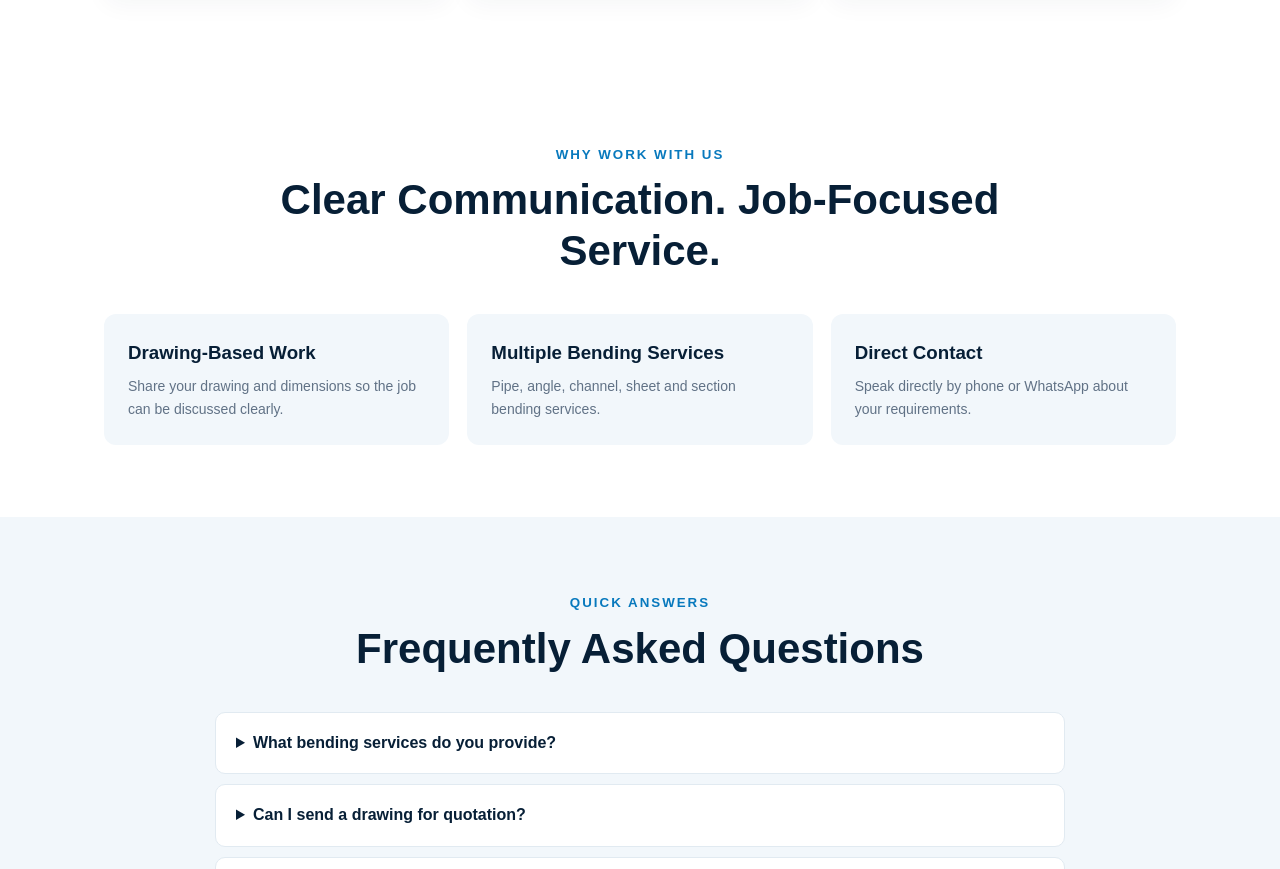
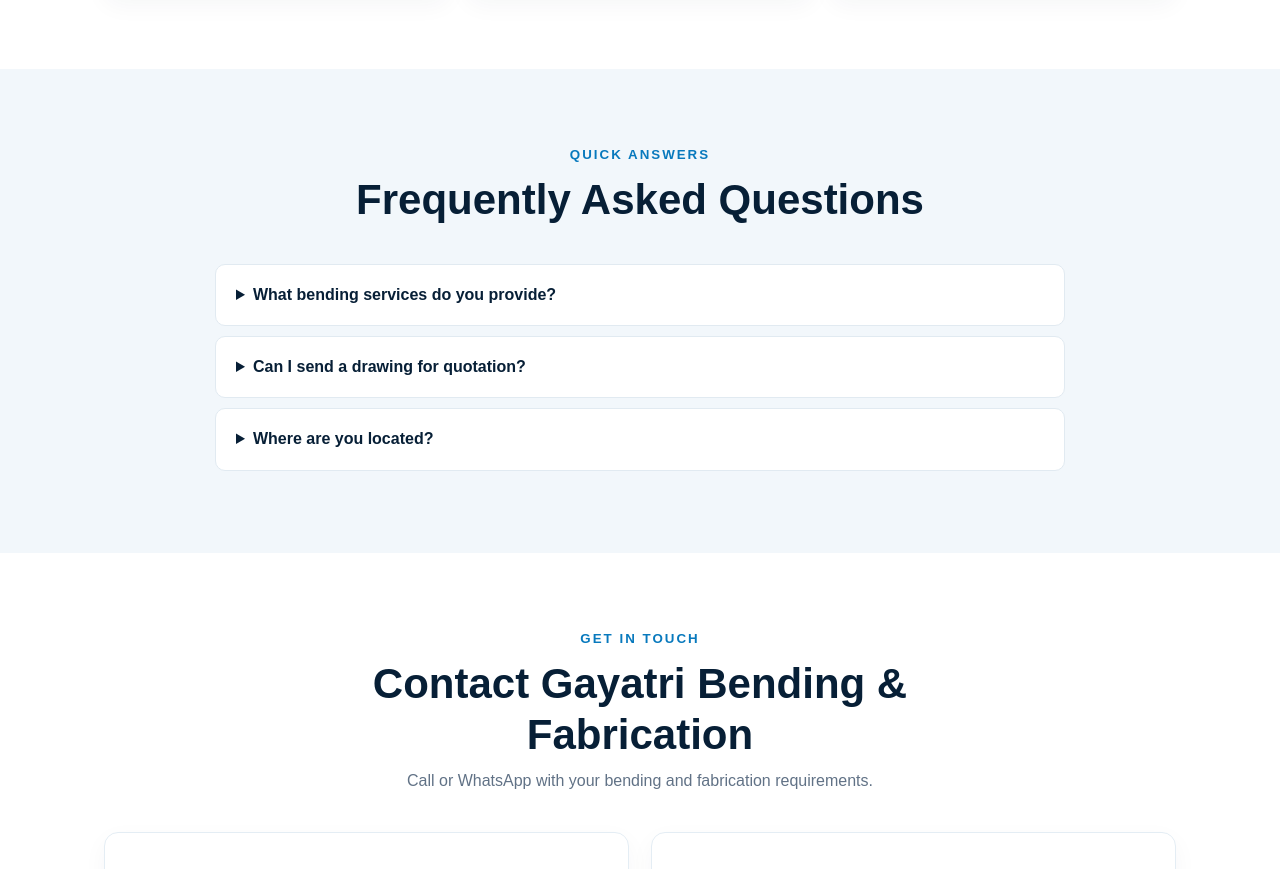
Before and after one commit to gayatribending/gayatri-bending-fabrication, a plain HTML site: page index.html in a window 1280 px wide. Shown: the part 3642-4511 px from the top of the page. Drawn offline with Linux system fonts and the light colour scheme.

Commit message:
Remove 'Why Work With Us' section and add FAQs

```diff
--- a/index.html
+++ b/index.html
@@ -128,12 +128,7 @@ dimensions and customer requirements.
 
 
 
-</section>
-<section class="section"><div class="heading"><small>Why Work With Us</small><h2>Clear Communication. Job-Focused Service.</h2></div><div class="whygrid">
-<div class="why"><h3>Drawing-Based Work</h3><p>Share your drawing and dimensions so the job can be discussed clearly.</p></div>
-<div class="why"><h3>Multiple Bending Services</h3><p>Pipe, angle, channel, sheet and section bending services.</p></div>
-<div class="why"><h3>Direct Contact</h3><p>Speak directly by phone or WhatsApp about your requirements.</p></div>
-</div></section>
+
 <section class="faq"><div class="section"><div class="heading"><small>Quick Answers</small><h2>Frequently Asked Questions</h2></div><div class="faqs">
 <details><summary>What bending services do you provide?</summary><p>We provide pipe, angle, channel, sheet and section bending, along with fabrication work.</p></details>
 <details><summary>Can I send a drawing for quotation?</summary><p>Yes. Send your drawing, dimensions, material details and quantity on WhatsApp for a quotation discussion.</p></details>
```
